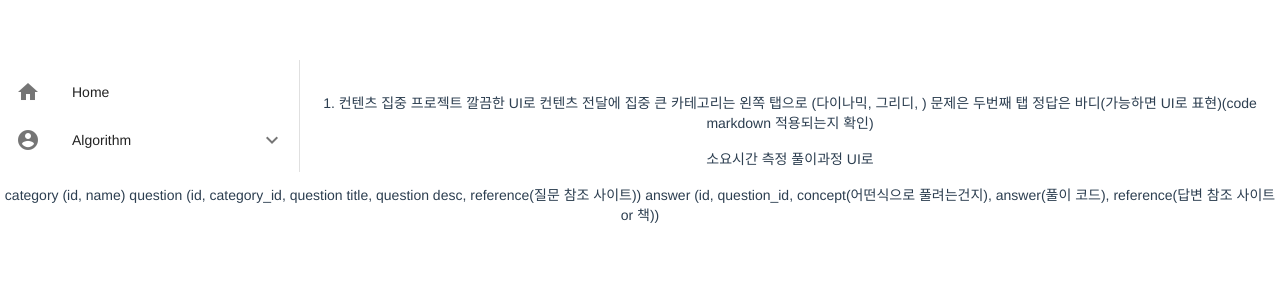
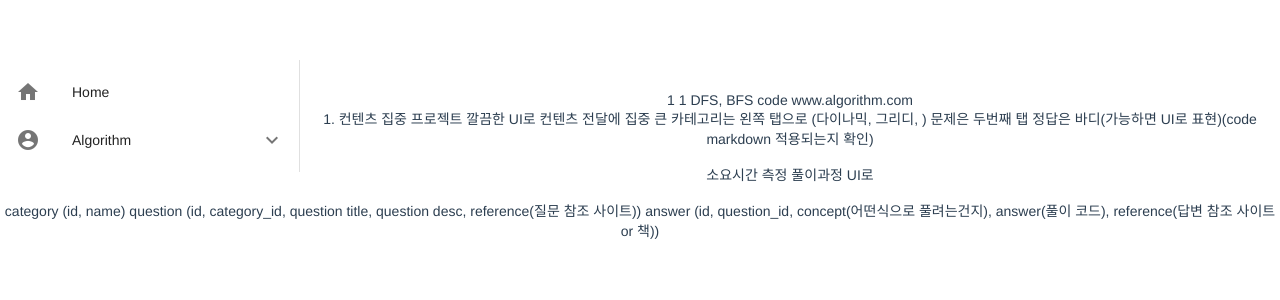
Before and after one commit to gomjunho/SampleRecipe, a Vue app in the folder front/: page /#/algorithm in a window 1280 px wide. Shown: the top 300 px of the page. Built offline with nearby package versions, Linux system fonts and the light colour scheme.

Commit message:
for grass

```diff
--- a/front/src/components/Algorithm.vue
+++ b/front/src/components/Algorithm.vue
@@ -53,6 +53,14 @@
   </div>
   <div style="display:inline;">
     {{selected}}<br><br>
+
+    {{answer.id}}
+    {{answer.question_id}}
+    {{answer.concept}}
+    {{answer.answer}}
+    {{answer.reference}}
+  </div>
+  <div>
     {{data1}}<br><br>
     {{data2}}<br><br>
     {{data3}}
@@ -82,7 +90,16 @@ export default {
           data3:`category (id, name)
                 question (id, category_id, question title, question desc, reference(질문 참조 사이트))
                 answer (id, question_id, concept(어떤식으로 풀려는건지), answer(풀이 코드), reference(답변 참조 사이트 or 책))`,
-          selected:''
+          selected:'',
+          answer: {
+            id:1,
+            created:'',
+            updated:'',
+            question_id:1,
+            concept:'DFS, BFS',
+            answer:'code',
+            reference:'www.algorithm.com'
+          }
         }
     },
     methods:{
```
